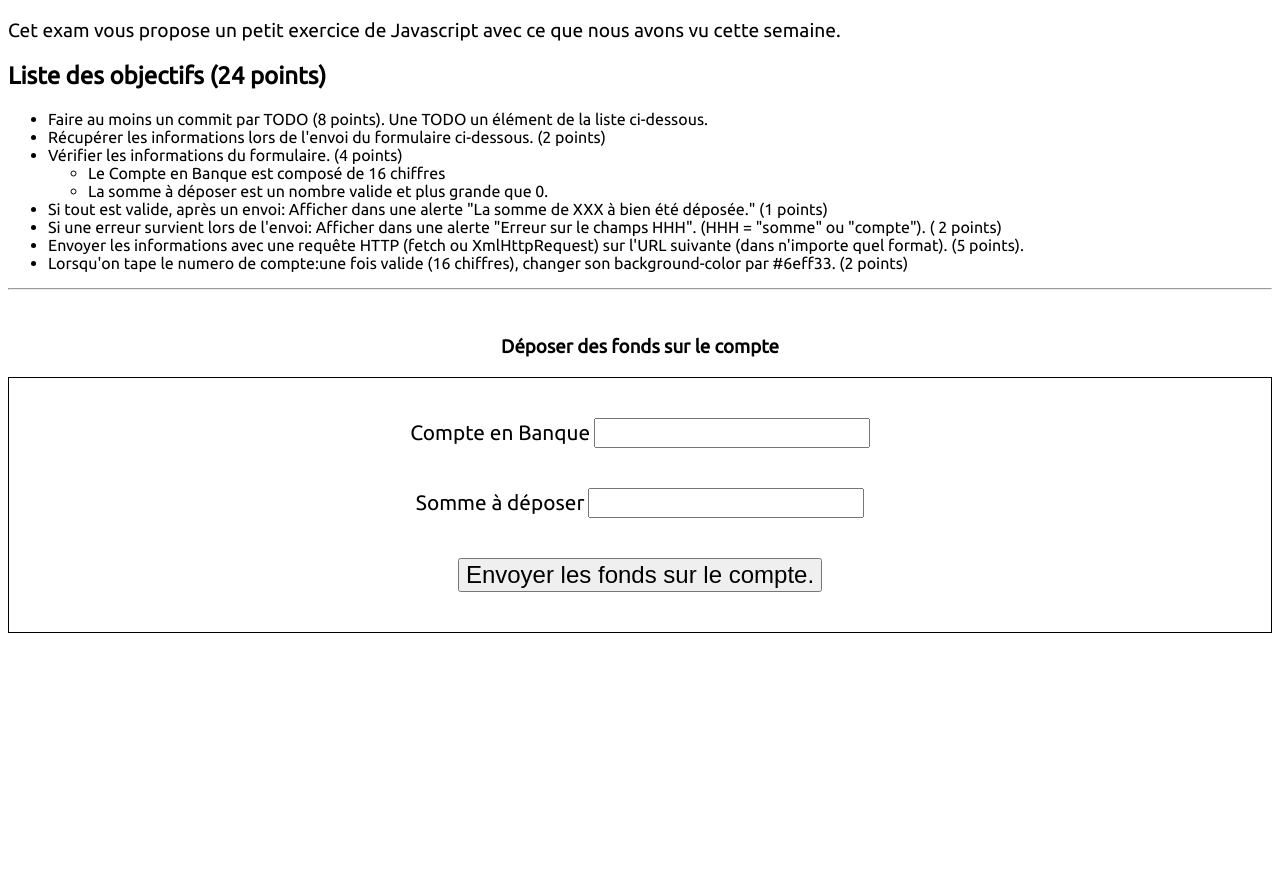
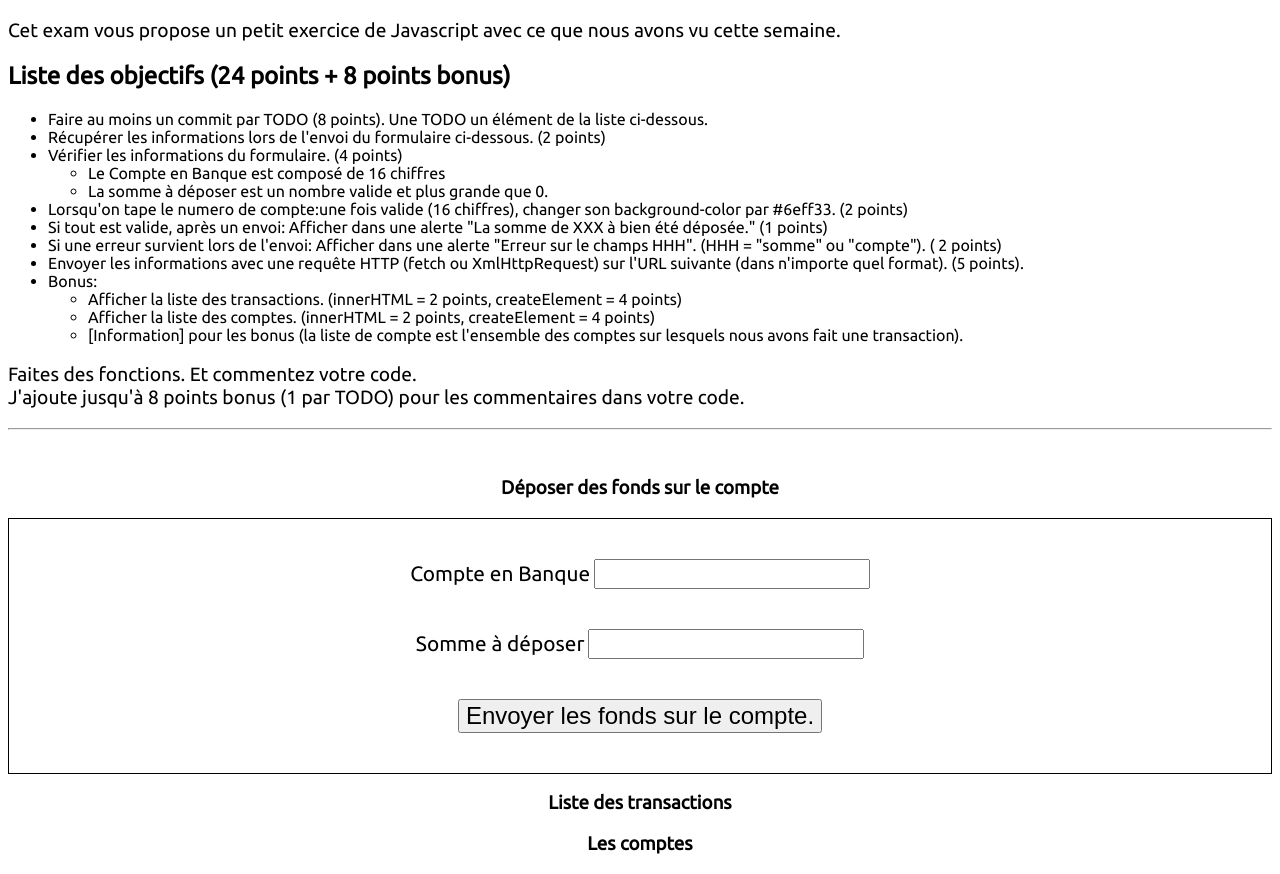
Before and after one commit to yesfab/exam-js-p4, a plain HTML site: page index.html in a window 1280 px wide. Shown: the part 61-935 px from the top of the page. Before the commit the page ends 800 px from the top, so only its background shows below. Drawn offline with Linux system fonts and the light colour scheme.

Commit message:
Update to v1.4

```diff
--- a/index.html
+++ b/index.html
@@ -15,7 +15,7 @@
         <h1>Bienvenue sur l'exam Javascript du Puissance 4</h1>
         <p>Cet exam vous propose un petit exercice de Javascript avec ce que nous avons vu cette semaine.</p>
 
-        <h2>Liste des objectifs (24 points)</h2>
+        <h2>Liste des objectifs (24 points + 8 points bonus)</h2>
         <ul>
             <li>Faire au moins un commit par TODO (8 points). Une TODO un élément de la liste ci-dessous.</li>
             <li>Récupérer les informations lors de l'envoi du formulaire ci-dessous. (2 points)</li>
@@ -24,11 +24,21 @@
                 <li>Le Compte en Banque est composé de 16 chiffres</li>
                 <li>La somme à déposer est un nombre valide et plus grande que 0.</li>
             </ul>
+            <li>Lorsqu'on tape le numero de compte:une fois valide (16 chiffres), changer son background-color par #6eff33. (2 points)</li>
             <li>Si tout est valide, après un envoi: Afficher dans une alerte "La somme de XXX à bien été déposée." (1 points)</li>
             <li>Si une erreur survient lors de l'envoi: Afficher dans une alerte "Erreur sur le champs HHH". (HHH = "somme" ou "compte"). ( 2 points)</li>
             <li>Envoyer les informations avec une requête HTTP (fetch ou XmlHttpRequest) sur l'URL suivante (dans n'importe quel format). (5 points).</li>
-            <li>Lorsqu'on tape le numero de compte:une fois valide (16 chiffres), changer son background-color par #6eff33. (2 points)</li>
+            <li>Bonus:</li>
+            <ul>
+                <li>Afficher la liste des transactions. (innerHTML = 2 points, createElement = 4 points)</li>
+                <li>Afficher la liste des comptes. (innerHTML = 2 points, createElement = 4 points)</li>
+                <li>[Information] pour les bonus (la liste de compte est l'ensemble des comptes sur lesquels nous avons fait une transaction).</li>
+            </ul>
         </ul>
+        <p>
+            Faites des fonctions. Et commentez votre code.<br />
+            J'ajoute jusqu'à 8 points bonus (1 par TODO) pour les commentaires dans votre code.<br />
+        </p>
     </div>
     <hr>
     <div id="exam">
@@ -46,6 +56,14 @@
                 <button type="submit">Envoyer les fonds sur le compte.</button>
             </div>
         </form>
+        <div class="row">
+            <div class="col">
+                <h3>Liste des transactions</h3>
+            </div>
+            <div class="col">
+                <h3>Les comptes</h3>
+            </div>
+        </div>
     </div>
 
     <!-- Faites le job ici, dans banque.js -->
```
